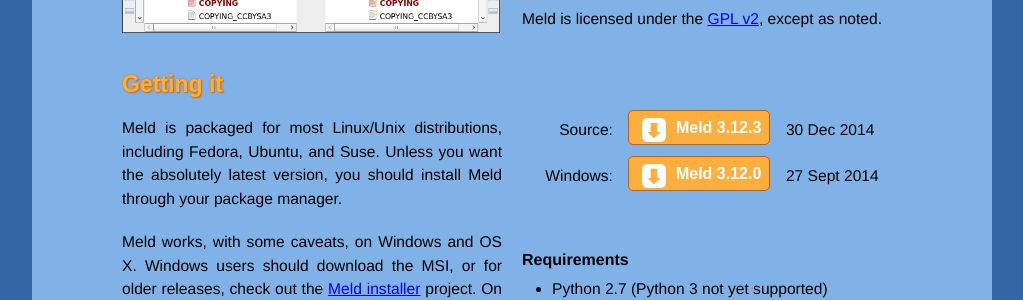
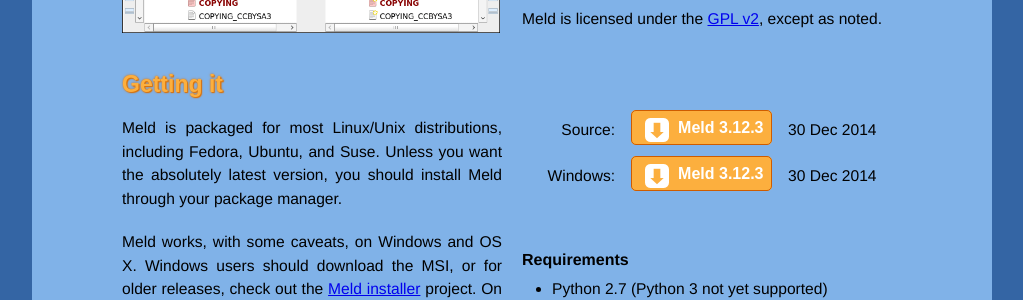
Before and after one commit to meld/meld.github.com, a Jekyll site: the page built from index.html, in a window 1280 px wide. Shown: the part 746-1046 px from the top of the page, without its empty margins (128-1151 px from the left). Built offline with Jekyll 4.4.1, drawn with Linux system fonts in a browser that asks for light colours; nearby versions of some CDN libraries; some web fonts are replaced.

Commit message:
Update Windows release

```diff
--- a/index.html
+++ b/index.html
@@ -92,15 +92,15 @@
               Windows:
             </td>
             <td class="download">
-              <a href="https://download.gnome.org/binaries/win32/meld/3.12/Meld-3.12.0-win32.msi" onClick="recordOutboundLink(this, 'Download', 'Source', 'Meld-3.12.0-win32.msi'); return false;">
+              <a href="https://download.gnome.org/binaries/win32/meld/3.12/Meld-3.12.3-win32.msi" onClick="recordOutboundLink(this, 'Download', 'Source', 'Meld-3.12.3-win32.msi'); return false;">
                 <span>
                   <img src="images/downloadicon.png" width="24" height="24"/>
-                  Meld 3.12.0
+                  Meld 3.12.3
                 </span>
               </a>
             </td>
             <td style="padding-left: 1em;">
-              27 Sept 2014
+              30 Dec 2014
             </td>
           </tr>
           <!--
```
